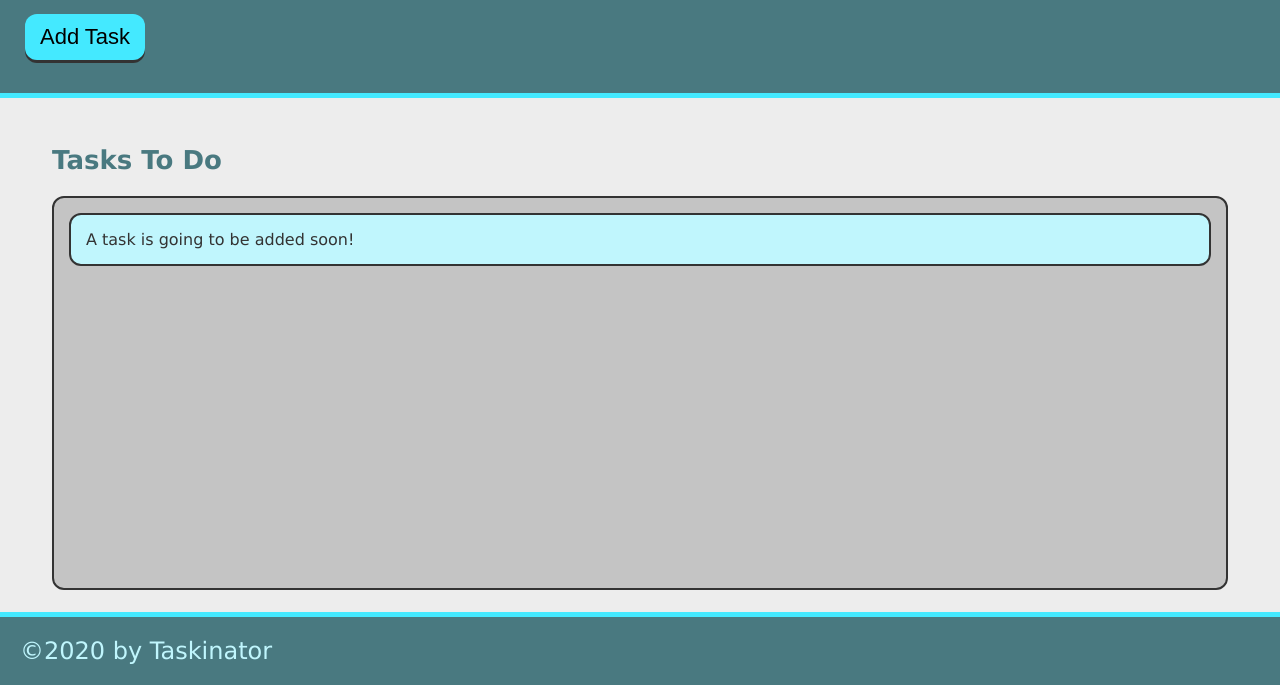
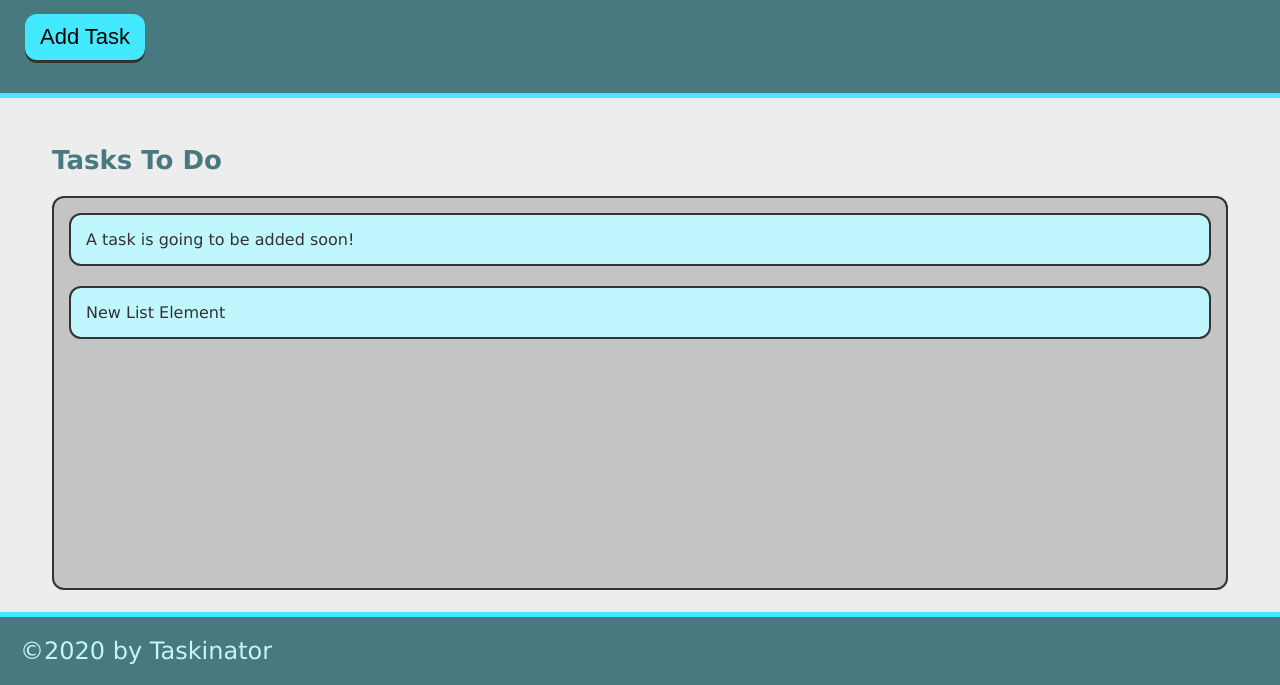
Before and after one commit to ZachYarbrough/taskinator, a plain HTML site: page index.html in a window 1280 px wide. Both pictures are taken after a click on the button "Add Task". Shown: the part 115-800 px from the top of the page. Drawn offline with Linux system fonts and the light colour scheme.

Commit message:
add ability to add task

```diff
--- a/assets/js/script.js
+++ b/assets/js/script.js
@@ -0,0 +1,11 @@
+var buttonEl = document.querySelector("#save-task");
+var tasksToDoEl = document.querySelector("#tasks-to-do");
+
+var createTaskHandler = function () {
+    var taskItemEl = document.createElement("li");
+    taskItemEl.textContent = "New List Element";
+    taskItemEl.className = "task-item";
+    tasksToDoEl.appendChild(taskItemEl);
+}
+
+buttonEl.addEventListener("click", createTaskHandler);
--- a/index.html
+++ b/index.html
@@ -11,12 +11,12 @@
     <header>
         <h1 class="page-title">Taskinator</h1>
         <p>Click the button below to add a task!</p>
-        <button class="btn">Add Task</button>
+        <button class="btn" id="save-task">Add Task</button>
     </header>
     <main class="page-content">
         <section class="task-list-wrapper">
             <h2 class="list-title">Tasks To Do</h2>
-            <ul class="task-list">
+            <ul class="task-list" id="tasks-to-do">
                 <li class="task-item">A task is going to be added soon!</li>
             </ul>
         </section>
```
